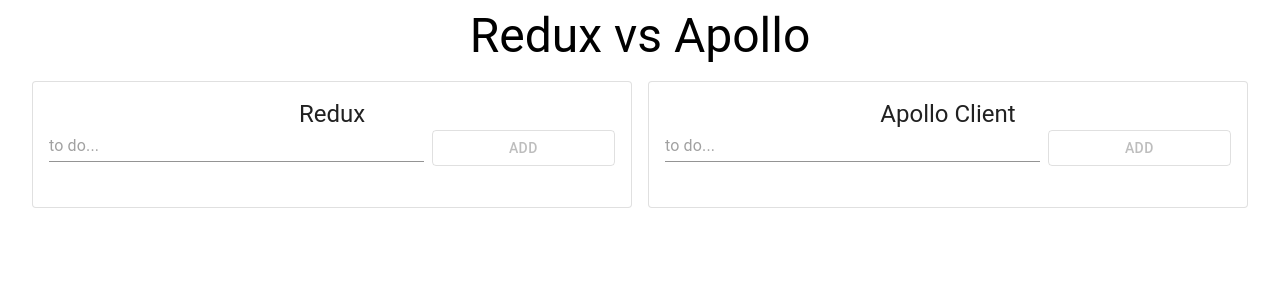
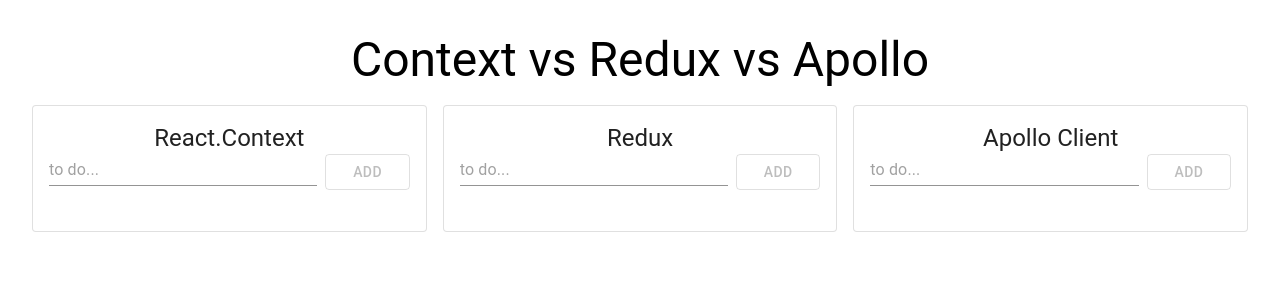
Before and after one commit to andrewthamcc/context-vs-redux-vs-apollo, a React (Create React App) app: page / in a window 1280 px wide. Shown: the top 300 px of the page. Built offline with nearby package versions, Linux system fonts and the light colour scheme.

Commit message:
react context added

```diff
--- a/src/App.js
+++ b/src/App.js
@@ -1,8 +1,9 @@
 import React from "react";
+import TodoContext from "./Context/TodoContext";
+import { Provider } from "react-redux";
+import store from "./redux";
 import { ApolloProvider } from "@apollo/react-hooks";
 import client from "./ApolloClient";
-import { Provider } from "react-redux";
-import store from "./redux";
 
 // material-ui
 import Container from "@material-ui/core/Container";
@@ -10,30 +11,39 @@
 import Typography from "@material-ui/core/Typography";
 
 // components
+import Context from "./components/Context";
+import Redux from "./components/Redux";
 import Apollo from "./components/Apollo";
-import Redux from "./components/Redux";
 
 function App() {
   return (
     <div className="App">
-      <Provider store={store}>
-        <ApolloProvider client={client}>
-          <Container maxWidth="lg">
+      <Container
+        maxWidth="xl"
+        style={{ paddingTop: "24px", paddingBottom: "24px" }}
+      >
         <Typography component="h1" variant="h3" align="center" gutterBottom>
-              Redux vs Apollo
+          Context vs Redux vs Apollo
         </Typography>
 
         <Grid container spacing={2}>
-              <Grid item xs={12} sm={6}>
+          <Grid item xs={12} sm={12} md={4}>
+            <TodoContext>
+              <Context />
+            </TodoContext>
+          </Grid>
+          <Grid item xs={12} sm={12} md={4}>
+            <Provider store={store}>
               <Redux />
+            </Provider>
           </Grid>
-              <Grid item xs={12} sm={6}>
+          <Grid item xs={12} sm={12} md={4}>
+            <ApolloProvider client={client}>
               <Apollo />
+            </ApolloProvider>
           </Grid>
         </Grid>
       </Container>
-        </ApolloProvider>
-      </Provider>
     </div>
   );
 }
--- /dev/null
+++ b/src/Context/TodoContext.js
@@ -0,0 +1,53 @@
+import React, { useReducer } from "react";
+import { createContext } from "react";
+import TodoContextReducer, {
+  ADD_TODO,
+  UPDATE_TODO,
+  DELETE_TODO,
+} from "./TodoContextReducer";
+
+export const TodoContext = createContext();
+
+const TodoState = (props) => {
+  const initialState = {
+    todos: [],
+  };
+
+  const [state, dispatch] = useReducer(TodoContextReducer, initialState);
+
+  const addTodo = (todo) => {
+    dispatch({
+      type: ADD_TODO,
+      payload: todo,
+    });
+  };
+
+  const updateTodo = (todo) => {
+    dispatch({
+      type: UPDATE_TODO,
+      payload: todo,
+    });
+  };
+
+  const deleteTodo = (todo) => {
+    dispatch({
+      type: DELETE_TODO,
+      payload: todo,
+    });
+  };
+
+  return (
+    <TodoContext.Provider
+      value={{
+        todos: state.todos,
+        addTodo,
+        updateTodo,
+        deleteTodo,
+      }}
+    >
+      {props.children}
+    </TodoContext.Provider>
+  );
+};
+
+export default TodoState;
--- /dev/null
+++ b/src/Context/TodoContextReducer.js
@@ -0,0 +1,42 @@
+export const ADD_TODO = "ADD_TODO";
+export const UPDATE_TODO = "UPDATE_TODO";
+export const DELETE_TODO = "DELETE_TODO";
+
+export default (state, action) => {
+  switch (action.type) {
+    case ADD_TODO:
+      const newTodo = {
+        id: state.todos.length,
+        todo: action.payload,
+        complete: false,
+      };
+
+      return {
+        ...state,
+        todos: [...state.todos, newTodo],
+      };
+    case UPDATE_TODO:
+      const updatedTodos = state.todos.map((todo) => {
+        if (todo.id === action.payload) {
+          todo.complete = !todo.complete;
+        }
+
+        return todo;
+      });
+
+      return {
+        ...state,
+        todos: updatedTodos,
+      };
+    case DELETE_TODO:
+      const filteredTodos = state.todos.filter(
+        (todo) => todo.id !== action.payload
+      );
+      return {
+        ...state,
+        todos: filteredTodos,
+      };
+    default:
+      return state;
+  }
+};
--- a/src/components/AddTodo/index.js
+++ b/src/components/AddTodo/index.js
@@ -28,7 +28,7 @@
   return (
     <form onSubmit={(e) => handleSubmit(e)}>
       <Grid container spacing={1}>
-        <Grid item xs={8}>
+        <Grid item xs={9}>
           <TextField
             placeholder="to do..."
             value={todoText}
@@ -36,7 +36,7 @@
             fullWidth
           />
         </Grid>
-        <Grid item xs={4}>
+        <Grid item xs={3}>
           <Button
             variant="outlined"
             color="primary"
--- /dev/null
+++ b/src/components/Context/index.js
@@ -0,0 +1,54 @@
+import React, { useContext } from "react";
+import { TodoContext } from "../../Context/TodoContext";
+import { Icon } from "@iconify/react";
+import reactIcon from "@iconify/icons-logos/react";
+
+// material ui
+import Grid from "@material-ui/core/Grid";
+import Paper from "@material-ui/core/Paper";
+import Typography from "@material-ui/core/Typography";
+import { useTheme } from "@material-ui/core/styles";
+
+// components
+import AddTodo from "../AddTodo";
+import TodoList from "../TodoList";
+
+const Context = () => {
+  const todoContext = useContext(TodoContext);
+  const { todos, addTodo, updateTodo, deleteTodo } = todoContext;
+
+  const theme = useTheme();
+
+  const handleAdd = (todo) => {
+    addTodo(todo);
+  };
+
+  const handleUpdate = (id) => {
+    updateTodo(id);
+  };
+
+  const handleDelete = (id) => {
+    deleteTodo(id);
+  };
+
+  return (
+    <Paper variant="outlined" style={{ padding: `${theme.spacing(2)}px` }}>
+      <Grid container spacing={2} justify="center">
+        <Grid item>
+          <Icon icon={reactIcon} width="50" height="50" />
+        </Grid>
+      </Grid>
+      <Typography component="h2" variant="h5" align="center" gutterBottom>
+        React.Context
+        <AddTodo handleAdd={handleAdd} />
+        <TodoList
+          todos={todos}
+          handleUpdate={handleUpdate}
+          handleDelete={handleDelete}
+        />
+      </Typography>
+    </Paper>
+  );
+};
+
+export default Context;
```
Also changed, not shown: 1 other file (tests, documents, lock files or other folders). Lines whose indentation alone changed are shown as unchanged.
